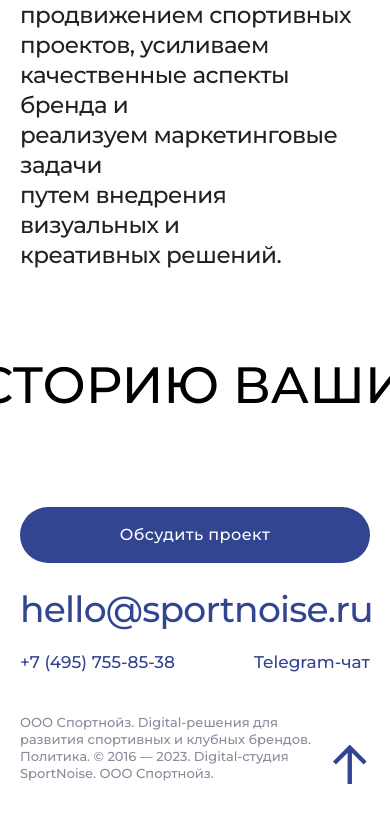
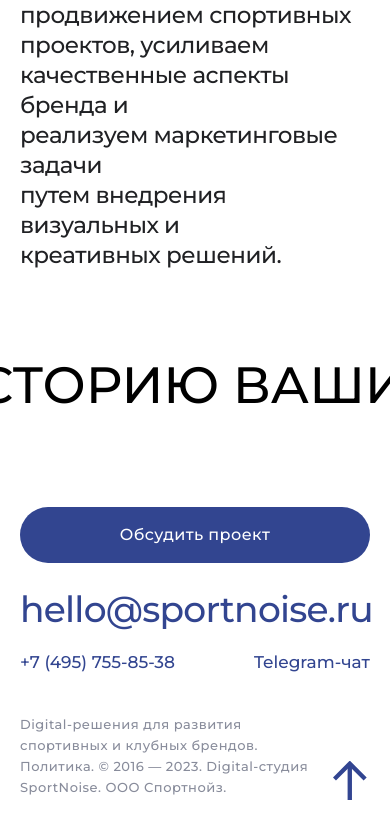
Before and after one commit to qqghst/sport-noise-v.2, a Next.js app: page / in a window 390 px wide. Shown: the part 6927-7765 px from the top of the page. Built offline with nearby package versions, Linux system fonts and the light colour scheme.

Commit message:
pravka n4

```diff
--- a/src/components/footer/index.tsx
+++ b/src/components/footer/index.tsx
@@ -95,7 +95,7 @@ const Footer = () => {
                             </li>
                         </ul>
                         <div className='flex flex-row justify-between items-end'>
-                            <p className='w-[300px] lg:w-[420px] pt-[16px] text-[13px] tracking-[4%] leading-[17px] font-medium text-grey text-newGrey'>
+                            {/* <p className='w-[300px] lg:w-[420px] pt-[16px] text-[13px] tracking-[4%] leading-[17px] font-medium text-grey text-newGrey'>
                                 ООО Спортнойз. Digital-решения для развития
                                 спортивных и клубных брендов.{' '}
                                 <span>
@@ -107,6 +107,18 @@ const Footer = () => {
                                         Политика.
                                     </Link>
                                 </span>{' '}
+                                © 2016 — 2023. Digital-студия SportNoise. ООО
+                                Спортнойз.
+                            </p> */}
+                            <p className='w-[300px] lg:w-[500px] pt-[16px] text-[13px] tracking-[0.5px] leading-[21px] font-medium text-grey'>
+                                Digital-решения для развития спортивных и
+                                клубных брендов.{' '}
+                                <Link
+                                    href='https://disk.yandex.ru/d/CFt-0eN46Vt4jQ'
+                                    target='_blank'
+                                    rel='noopener noreferrer'>
+                                    Политика.
+                                </Link>{' '}
                                 © 2016 — 2023. Digital-студия SportNoise. ООО
                                 Спортнойз.
                             </p>
@@ -135,7 +147,7 @@ const Footer = () => {
                                 Обсудить проект
                             </span>
                         </button>
-                        <div className='hidden md:block text-blue '>
+                        <div className='hidden md:block translate-y-[275px] xl:translate-y-[80px]'>
                             <Link href='#navbar'>
                                 <Image
                                     src={arrow}
```
